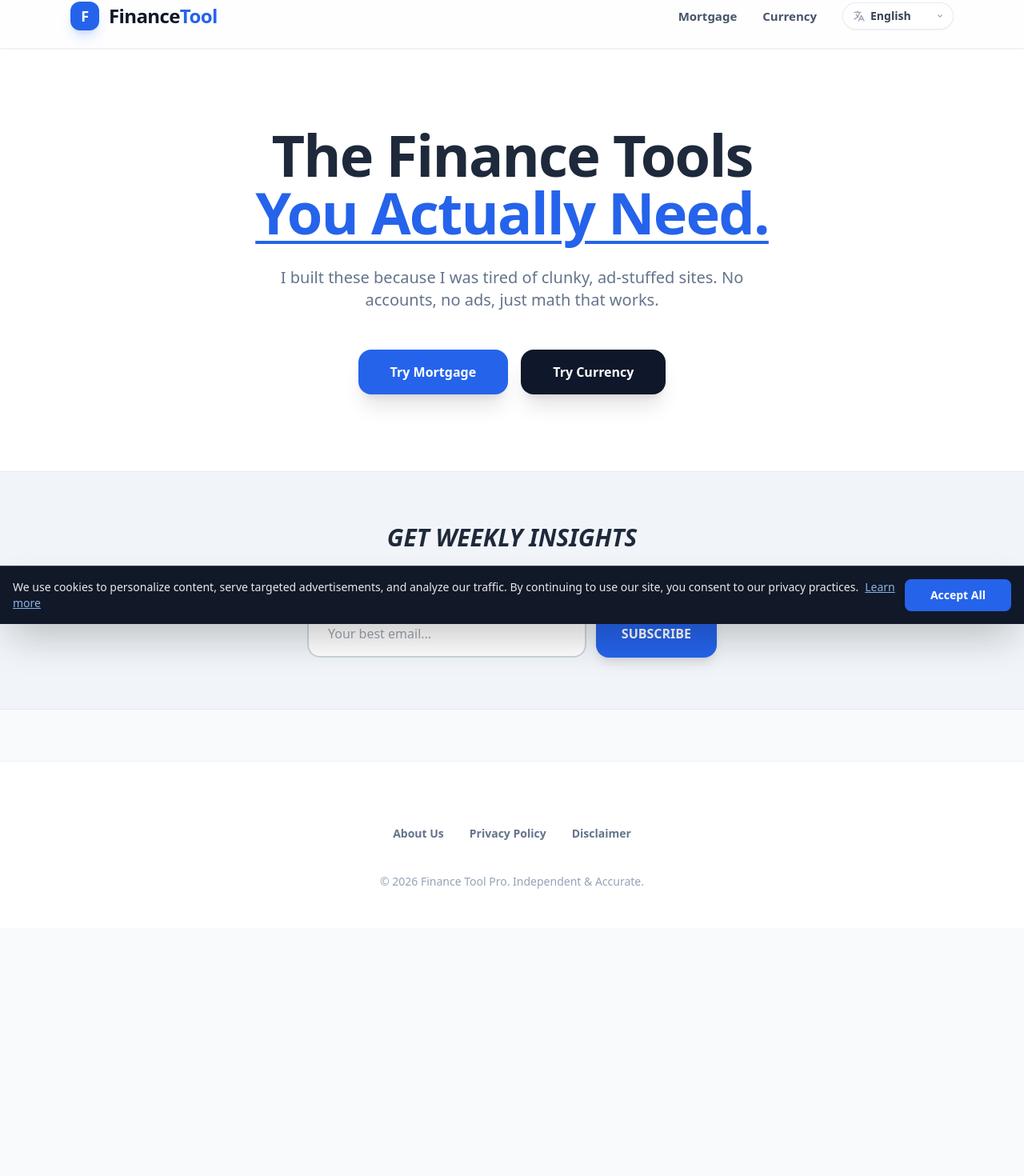
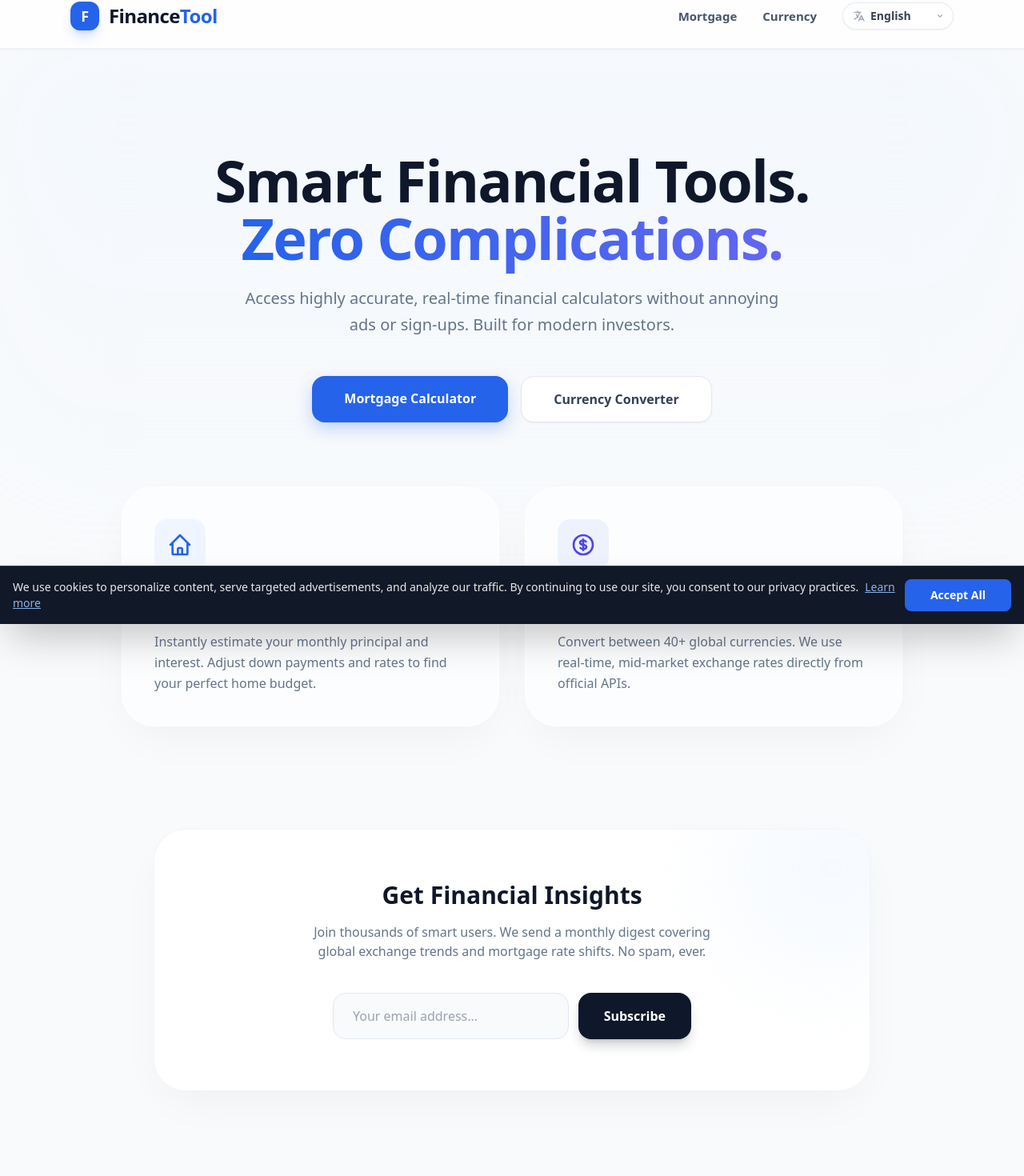
Before and after one commit to hezhanleiok/tool, a Next.js app: page / in a window 1280 px wide. Shown: the part 20-1490 px from the top of the page at 80% size. Before the commit the page ends 1180 px from the top, so only its background shows below. Built offline with nearby package versions, Linux system fonts and the light colour scheme.

Commit message:
Update page.tsx

```diff
--- a/src/app/page.tsx
+++ b/src/app/page.tsx
@@ -1,35 +1,106 @@
+'use client';
+import { useState } from 'react';
 import Link from 'next/link';
 
 export const runtime = 'edge';
 
 export default function Home() {
+  const [email, setEmail] = useState('');
+  const [subscribed, setSubscribed] = useState(false);
+
+  // 修复订阅没反应的问题，增加真实的前端交互反馈
+  const handleSubscribe = (e: React.FormEvent) => {
+    e.preventDefault();
+    if (!email) return;
+    setSubscribed(true);
+    // 模拟提交成功后，3秒恢复原状
+    setTimeout(() => {
+      setEmail('');
+      setSubscribed(false);
+    }, 3000);
+  };
+
   return (
-    <div className="flex flex-col">
-      {/* Hero Section */}
-      <section className="bg-white py-24 px-4 text-center">
-        <h1 className="text-5xl md:text-7xl font-black tracking-tight mb-8">
-          The Finance Tools <br/><span className="text-blue-600 underline decoration-4 underline-offset-8">You Actually Need.</span>
+    <div className="flex flex-col relative overflow-hidden">
+
+      {/* 极其微妙的背景光晕，增加高级感 */}
+      <div className="absolute top-0 left-1/2 -translate-x-1/2 w-full h-[600px] bg-gradient-to-b from-blue-50/50 to-transparent blur-3xl -z-10 pointer-events-none"></div>
+
+      {/* 🚀 Hero Section: 极致干净的排版 */}
+      <section className="pt-32 pb-20 px-6 text-center max-w-4xl mx-auto z-10">
+        <h1 className="text-6xl md:text-7xl font-extrabold tracking-tight text-slate-900 mb-6">
+          Smart Financial Tools. <br/>
+          <span className="text-transparent bg-clip-text bg-gradient-to-r from-blue-600 to-indigo-500">Zero Complications.</span>
         </h1>
-        <p className="text-xl text-slate-500 max-w-2xl mx-auto mb-12 font-medium">
-          I built these because I was tired of clunky, ad-stuffed sites. No accounts, no ads, just math that works.
+        <p className="text-xl text-slate-500 max-w-2xl mx-auto mb-12 font-medium leading-relaxed">
+          Access highly accurate, real-time financial calculators without annoying ads or sign-ups. Built for modern investors.
         </p>
-        <div className="flex justify-center gap-4">
-          <Link href="/mortgage" className="bg-blue-600 text-white font-bold py-4 px-10 rounded-2xl shadow-xl hover:bg-blue-700 transition">Try Mortgage</Link>
-          <Link href="/currency" className="bg-slate-900 text-white font-bold py-4 px-10 rounded-2xl shadow-xl hover:bg-slate-800 transition">Try Currency</Link>
+        <div className="flex flex-col sm:flex-row justify-center gap-4">
+          <Link href="/mortgage" className="bg-blue-600 text-white font-bold py-4 px-10 rounded-2xl shadow-[0_8px_20px_rgba(37,99,235,0.25)] hover:bg-blue-700 hover:-translate-y-0.5 transition-all">
+            Mortgage Calculator
+          </Link>
+          <Link href="/currency" className="bg-white text-slate-700 font-bold py-4 px-10 rounded-2xl shadow-sm border border-slate-200 hover:bg-slate-50 hover:-translate-y-0.5 transition-all">
+            Currency Converter
+          </Link>
         </div>
       </section>
 
-      {/* 邮件订阅区域 */}
-      <section className="bg-slate-100 py-16 px-4 border-y border-slate-200">
-        <div className="max-w-4xl mx-auto text-center">
-          <h2 className="text-3xl font-black mb-4 uppercase italic">Get Weekly Insights</h2>
-          <p className="text-slate-600 mb-8">No spam. Only deep analysis on global market trends and mortgage rates.</p>
-          <div className="flex flex-col sm:flex-row gap-3 max-w-lg mx-auto">
-            <input type="email" placeholder="Your best email..." className="flex-1 px-6 py-4 rounded-2xl border-2 border-slate-300 focus:border-blue-600 outline-none" />
-            <button className="bg-blue-600 text-white font-black px-8 py-4 rounded-2xl hover:bg-blue-700 transition shadow-lg">SUBSCRIBE</button>
-          </div>
+      {/* 🚀 工具入口卡片：悬浮、无边框、弥散阴影 */}
+      <section className="px-6 max-w-5xl mx-auto mb-32 z-10">
+        <div className="grid grid-cols-1 md:grid-cols-2 gap-8">
+          <Link href="/mortgage" className="group bg-white/60 backdrop-blur-xl p-10 rounded-[2.5rem] shadow-[0_20px_60px_-15px_rgba(0,0,0,0.05)] border border-white/60 hover:shadow-[0_30px_70px_-15px_rgba(0,0,0,0.08)] transition-all duration-300">
+            <div className="w-16 h-16 bg-blue-50 text-blue-600 rounded-2xl flex items-center justify-center mb-8 group-hover:scale-110 transition-transform">
+              <svg xmlns="http://www.w3.org/2000/svg" className="h-8 w-8" fill="none" viewBox="0 0 24 24" stroke="currentColor"><path strokeLinecap="round" strokeLinejoin="round" strokeWidth={2} d="M3 12l2-2m0 0l7-7 7 7M5 10v10a1 1 0 001 1h3m10-11l2 2m-2-2v10a1 1 0 01-1 1h-3m-6 0a1 1 0 001-1v-4a1 1 0 011-1h2a1 1 0 011 1v4a1 1 0 001 1m-6 0h6" /></svg>
+            </div>
+            <h3 className="text-2xl font-extrabold text-slate-900 mb-3">Mortgage Calculator</h3>
+            <p className="text-slate-500 leading-relaxed font-medium">Instantly estimate your monthly principal and interest. Adjust down payments and rates to find your perfect home budget.</p>
+          </Link>
+
+          <Link href="/currency" className="group bg-white/60 backdrop-blur-xl p-10 rounded-[2.5rem] shadow-[0_20px_60px_-15px_rgba(0,0,0,0.05)] border border-white/60 hover:shadow-[0_30px_70px_-15px_rgba(0,0,0,0.08)] transition-all duration-300">
+            <div className="w-16 h-16 bg-indigo-50 text-indigo-600 rounded-2xl flex items-center justify-center mb-8 group-hover:scale-110 transition-transform">
+              <svg xmlns="http://www.w3.org/2000/svg" className="h-8 w-8" fill="none" viewBox="0 0 24 24" stroke="currentColor"><path strokeLinecap="round" strokeLinejoin="round" strokeWidth={2} d="M12 8c-1.657 0-3 .895-3 2s1.343 2 3 2 3 .895 3 2-1.343 2-3 2m0-8c1.11 0 2.08.402 2.599 1M12 8V7m0 1v8m0 0v1m0-1c-1.11 0-2.08-.402-2.599-1M21 12a9 9 0 11-18 0 9 9 0 0118 0z" /></svg>
+            </div>
+            <h3 className="text-2xl font-extrabold text-slate-900 mb-3">Live Currency Converter</h3>
+            <p className="text-slate-500 leading-relaxed font-medium">Convert between 40+ global currencies. We use real-time, mid-market exchange rates directly from official APIs.</p>
+          </Link>
         </div>
       </section>
+
+      {/* 🚀 订阅区：抛弃廉价的横向色块，改为极其优雅的居中悬浮卡片 */}
+      <section className="px-6 pb-32 z-10">
+        <div className="max-w-4xl mx-auto bg-white rounded-[2.5rem] shadow-[0_20px_60px_-15px_rgba(0,0,0,0.05)] border border-slate-100 p-12 md:p-16 text-center relative overflow-hidden">
+          {/* 卡片内部的极简装饰光晕 */}
+          <div className="absolute top-0 right-0 -mt-20 -mr-20 w-64 h-64 bg-blue-50 rounded-full blur-3xl opacity-60 pointer-events-none"></div>
+
+          <h2 className="text-3xl font-extrabold text-slate-900 mb-4 relative z-10">Get Financial Insights</h2>
+          <p className="text-slate-500 mb-10 max-w-lg mx-auto relative z-10 font-medium">
+            Join thousands of smart users. We send a monthly digest covering global exchange trends and mortgage rate shifts. No spam, ever.
+          </p>
+
+          <form className="flex flex-col sm:flex-row justify-center max-w-md mx-auto gap-3 relative z-10" onSubmit={handleSubscribe}>
+            <input
+              type="email"
+              value={email}
+              onChange={(e) => setEmail(e.target.value)}
+              placeholder="Your email address..."
+              className="flex-1 px-6 py-4 rounded-2xl bg-slate-50 border border-slate-200 text-slate-900 outline-none focus:bg-white focus:ring-4 focus:ring-blue-500/10 focus:border-blue-500 transition-all font-medium"
+              required
+            />
+            <button
+              type="submit"
+              disabled={subscribed}
+              className={`font-bold py-4 px-8 rounded-2xl transition-all shadow-lg ${
+                subscribed
+                ? 'bg-emerald-500 text-white shadow-emerald-500/30'
+                : 'bg-slate-900 text-white shadow-slate-900/20 hover:bg-slate-800'
+              }`}
+            >
+              {subscribed ? '✓ Subscribed!' : 'Subscribe'}
+            </button>
+          </form>
+        </div>
+      </section>
+
     </div>
   );
 }
```
